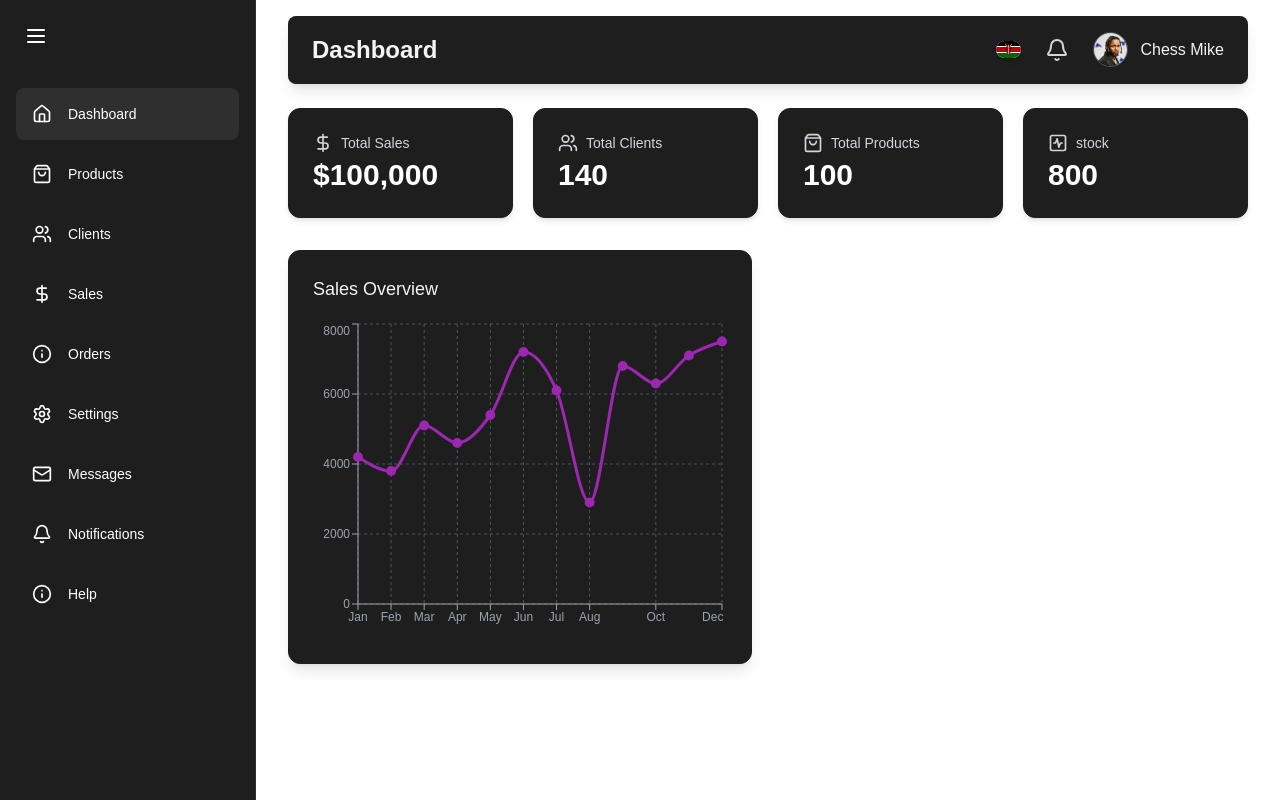
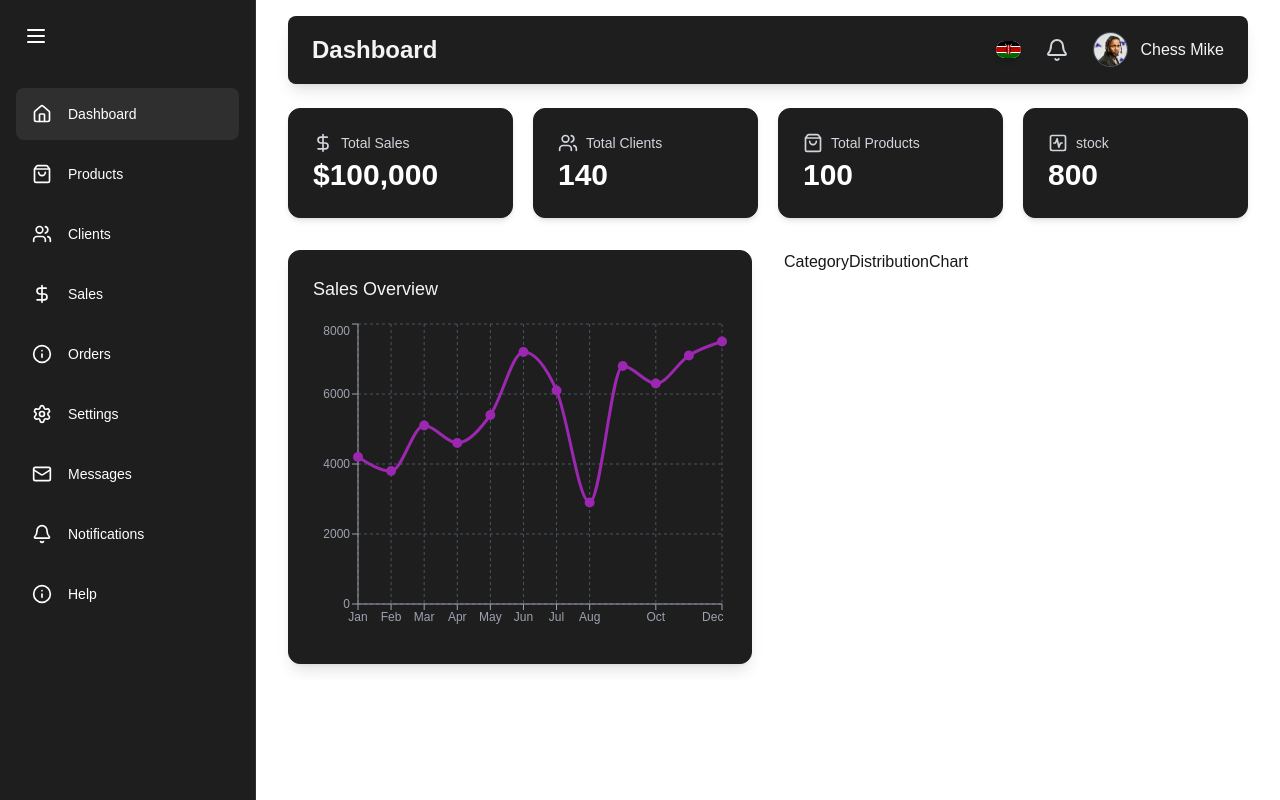
Before and after one commit to chesere/admin-dashboard, a Next.js app: page / in a window 1280 px wide. Built offline with nearby package versions, Linux system fonts and the light colour scheme.

Commit message:
Adding the chart page to the page.jsx

```diff
--- a/app/overview/page.jsx
+++ b/app/overview/page.jsx
@@ -4,6 +4,7 @@ import { DollarSign, ShoppingBag, SquareActivity, Users } from "lucide-react";
 import StartCard from "@/components/StartCard";
 import { motion } from "framer-motion";
 import SalesOverviewChart from "@/components/SalesOverviewChart";
+import CategoryDistributionChart from "@/components/CategoryDistributionChart";
 
 const OverviewPage = () => {
   return (
@@ -22,6 +23,7 @@ const OverviewPage = () => {
         </motion.div>
         <div className="grid grid-cols-1 lg:grid-cols-2 gap-8">
           <SalesOverviewChart />
+          <CategoryDistributionChart />
         </div>
       </main>
     </div>
```
